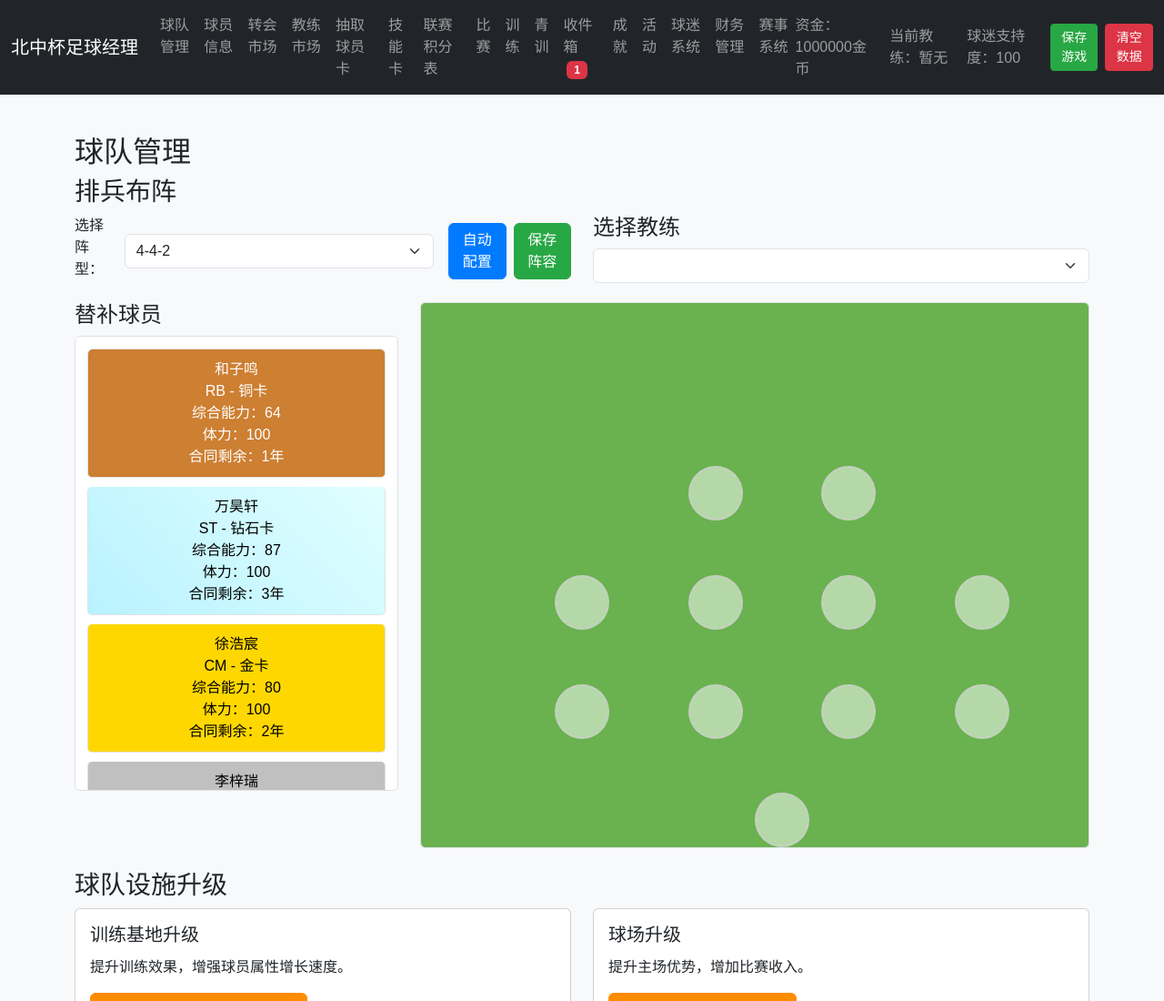
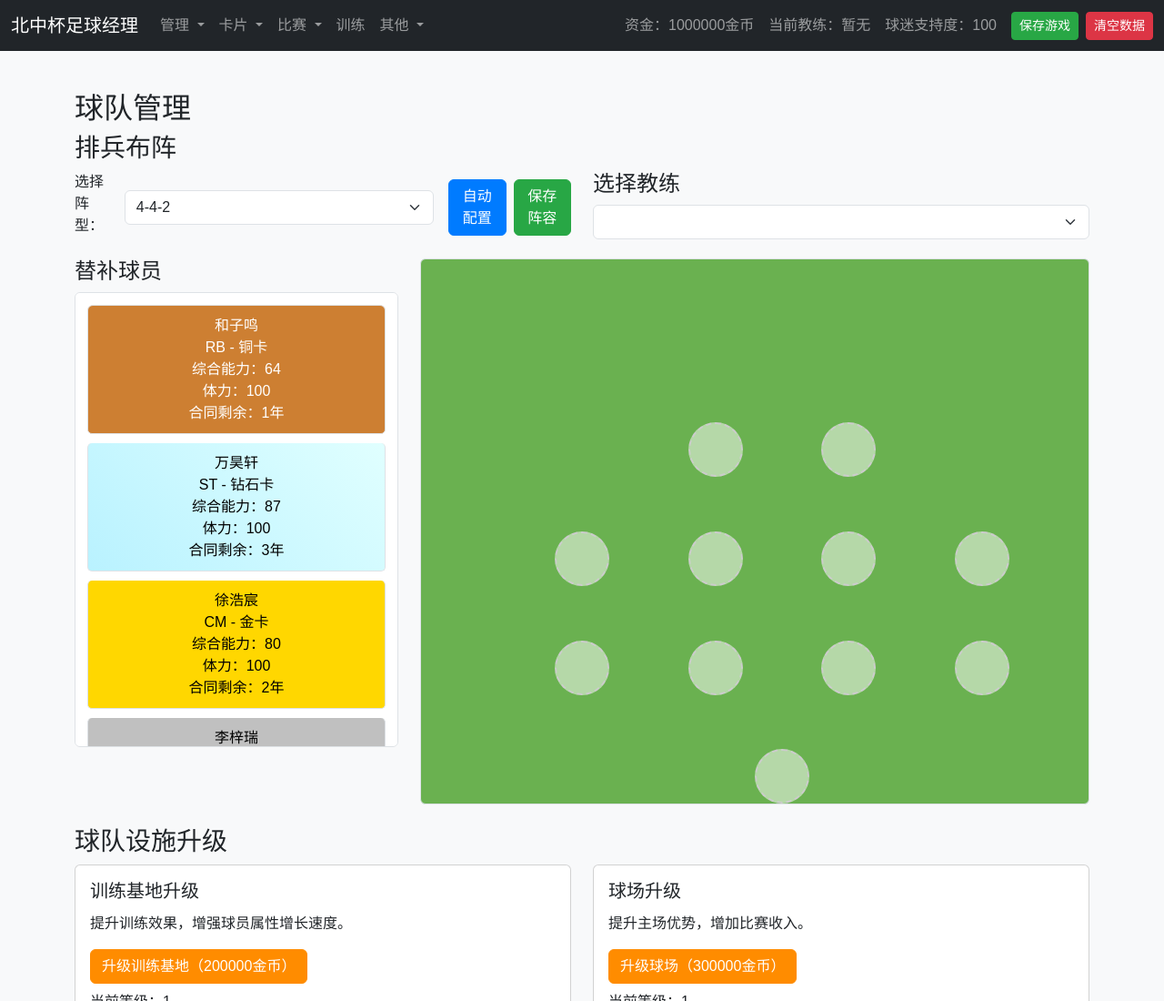
Before and after one commit to nerowan/BAID-mini-game, a plain HTML site: page index.html in a window 1280 px wide. Shown: the top 1100 px of the page at 91% size. Drawn offline with nearby package versions, Linux system fonts and the light colour scheme.

Commit message:
Update index.html

```diff
--- a/index.html
+++ b/index.html
@@ -15,60 +15,62 @@
     <nav class="navbar navbar-expand-lg navbar-dark bg-dark">
         <div class="container-fluid">
             <a class="navbar-brand" href="#">北中杯足球经理</a>
-            <button class="navbar-toggler" type="button" data-bs-toggle="collapse" data-bs-target="#navbarNav"
-                aria-controls="navbarNav" aria-expanded="false" aria-label="切换导航">
+            <button class="navbar-toggler" type="button" data-bs-toggle="collapse" data-bs-target="#navbarNavDropdown"
+                aria-controls="navbarNavDropdown" aria-expanded="false" aria-label="切换导航">
                 <span class="navbar-toggler-icon"></span>
             </button>
-            <div class="collapse navbar-collapse" id="navbarNav">
+            <div class="collapse navbar-collapse" id="navbarNavDropdown">
                 <ul class="navbar-nav me-auto mb-2 mb-lg-0">
-                    <li class="nav-item">
-                        <a class="nav-link" href="#" id="team-management-btn">球队管理</a>
+                    <!-- 管理下拉菜单 -->
+                    <li class="nav-item dropdown">
+                        <a class="nav-link dropdown-toggle" href="#" id="managementDropdown" role="button" data-bs-toggle="dropdown" aria-expanded="false">
+                            管理
+                        </a>
+                        <ul class="dropdown-menu" aria-labelledby="managementDropdown">
+                            <li><a class="dropdown-item" href="#" id="team-management-btn">球队管理</a></li>
+                            <li><a class="dropdown-item" href="#" id="player-info-btn">球员信息</a></li>
+                            <li><a class="dropdown-item" href="#" id="transfer-market-btn">转会市场</a></li>
+                            <li><a class="dropdown-item" href="#" id="coach-market-btn">教练市场</a></li>
+                            <li><a class="dropdown-item" href="#" id="youth-academy-btn">青训</a></li>
+                        </ul>
                     </li>
-                    <li class="nav-item">
-                        <a class="nav-link" href="#" id="player-info-btn">球员信息</a>
+                    <!-- 卡片下拉菜单 -->
+                    <li class="nav-item dropdown">
+                        <a class="nav-link dropdown-toggle" href="#" id="cardsDropdown" role="button" data-bs-toggle="dropdown" aria-expanded="false">
+                            卡片
+                        </a>
+                        <ul class="dropdown-menu" aria-labelledby="cardsDropdown">
+                            <li><a class="dropdown-item" href="#" id="draw-card-btn">抽取球员卡</a></li>
+                            <li><a class="dropdown-item" href="#" id="skill-card-btn">技能卡</a></li>
+                        </ul>
                     </li>
-                    <li class="nav-item">
-                        <a class="nav-link" href="#" id="transfer-market-btn">转会市场</a>
+                    <!-- 比赛下拉菜单 -->
+                    <li class="nav-item dropdown">
+                        <a class="nav-link dropdown-toggle" href="#" id="competitionDropdown" role="button" data-bs-toggle="dropdown" aria-expanded="false">
+                            比赛
+                        </a>
+                        <ul class="dropdown-menu" aria-labelledby="competitionDropdown">
+                            <li><a class="dropdown-item" href="#" id="league-table-btn">联赛积分表</a></li>
+                            <li><a class="dropdown-item" href="#" id="match-btn">比赛</a></li>
+                            <li><a class="dropdown-item" href="#" id="tournament-system-btn">赛事系统</a></li>
+                        </ul>
                     </li>
-                    <li class="nav-item">
-                        <a class="nav-link" href="#" id="coach-market-btn">教练市场</a>
-                    </li>
-                    <li class="nav-item">
-                        <a class="nav-link" href="#" id="draw-card-btn">抽取球员卡</a>
-                    </li>
-                    <li class="nav-item">
-                        <a class="nav-link" href="#" id="skill-card-btn">技能卡</a>
-                    </li>
-                    <li class="nav-item">
-                        <a class="nav-link" href="#" id="league-table-btn">联赛积分表</a>
-                    </li>
-                    <li class="nav-item">
-                        <a class="nav-link" href="#" id="match-btn">比赛</a>
-                    </li>
+                    <!-- 训练直接作为独立项 -->
                     <li class="nav-item">
                         <a class="nav-link" href="#" id="training-btn">训练</a>
                     </li>
-                    <li class="nav-item">
-                        <a class="nav-link" href="#" id="youth-academy-btn">青训</a>
-                    </li>
-                    <li class="nav-item">
-                        <a class="nav-link" href="#" id="inbox-btn">收件箱<span id="inbox-count" class="badge bg-danger ms-1"></span></a>
-                    </li>
-                    <li class="nav-item">
-                        <a class="nav-link" href="#" id="achievements-btn">成就</a>
-                    </li>
-                    <li class="nav-item">
-                        <a class="nav-link" href="#" id="activities-btn">活动</a>
-                    </li>
-                    <!-- 新增功能菜单 -->
-                    <li class="nav-item">
-                        <a class="nav-link" href="#" id="fan-system-btn">球迷系统</a>
-                    </li>
-                    <li class="nav-item">
-                        <a class="nav-link" href="#" id="financial-management-btn">财务管理</a>
-                    </li>
-                    <li class="nav-item">
-                        <a class="nav-link" href="#" id="tournament-system-btn">赛事系统</a>
+                    <!-- 其他功能下拉菜单 -->
+                    <li class="nav-item dropdown">
+                        <a class="nav-link dropdown-toggle" href="#" id="otherDropdown" role="button" data-bs-toggle="dropdown" aria-expanded="false">
+                            其他
+                        </a>
+                        <ul class="dropdown-menu" aria-labelledby="otherDropdown">
+                            <li><a class="dropdown-item" href="#" id="inbox-btn">收件箱<span id="inbox-count" class="badge bg-danger ms-1"></span></a></li>
+                            <li><a class="dropdown-item" href="#" id="achievements-btn">成就</a></li>
+                            <li><a class="dropdown-item" href="#" id="activities-btn">活动</a></li>
+                            <li><a class="dropdown-item" href="#" id="fan-system-btn">球迷系统</a></li>
+                            <li><a class="dropdown-item" href="#" id="financial-management-btn">财务管理</a></li>
+                        </ul>
                     </li>
                 </ul>
                 <span class="navbar-text me-3" id="funds">资金：1000000金币</span>
```
